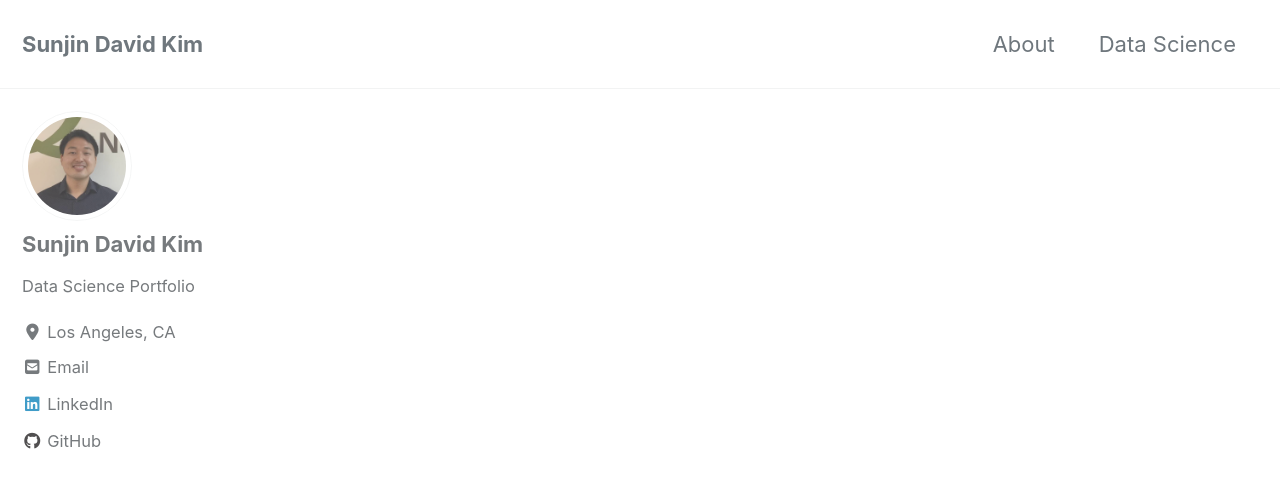
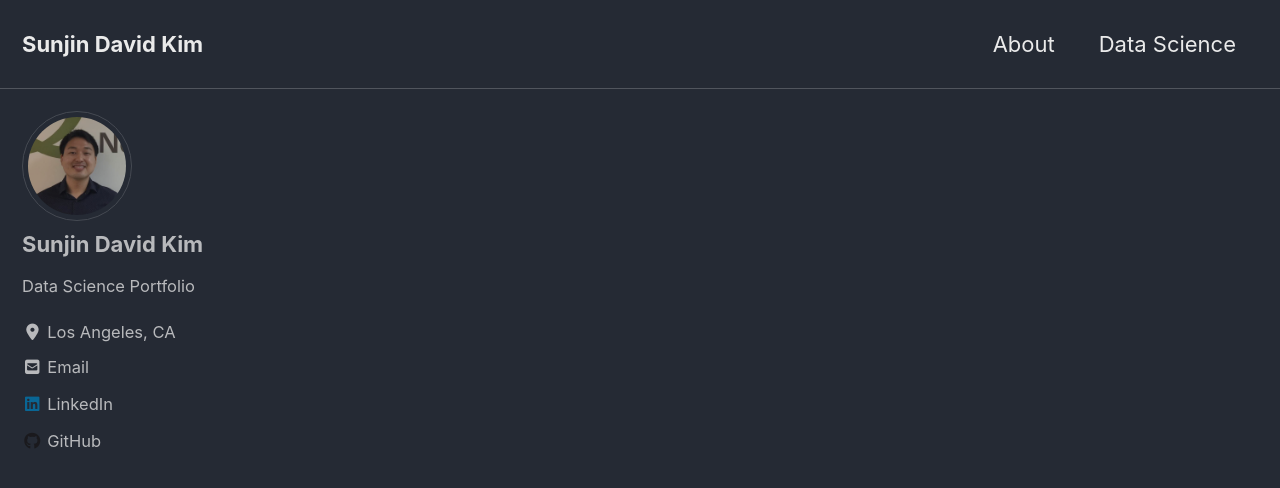
Before and after one commit to davidsjk/davidsjk.github.io, a Jekyll site: the page built from index.html, in a window 1280 px wide and 900 px high. Shown: the top 488 px of the window. Built offline with Jekyll 4.4.1, drawn with Linux system fonts in a browser that asks for light colours; cached includes are drawn as plain includes; nearby versions of some CDN libraries; the list of posts is cut into pages by our own code.

Commit message:
Update _config.yml

```diff
--- a/_config.yml
+++ b/_config.yml
@@ -12,7 +12,7 @@
 
 # theme                  : "minimal-mistakes-jekyll"
 # remote_theme           : "mmistakes/minimal-mistakes"
-minimal_mistakes_skin    : "default" # "air", "aqua", "contrast", "dark", "dirt", "neon", "mint", "plum", "sunrise"
+minimal_mistakes_skin    : "dark" # "air", "aqua", "contrast", "dark", "dirt", "neon", "mint", "plum", "sunrise"
 
 # Site Settings
 locale                   : "en-US"
@@ -21,7 +21,7 @@ title_separator          : "-"
 subtitle                 : # site tagline that appears below site title in masthead
 name                     : "Sunjin David Kim"
 description              : "Data Science Portfolio"
-url                      : # the base hostname & protocol for your site e.g. "https://mmistakes.github.io"
+url                      : "https://davidsjk.github.io" # the base hostname & protocol for your site e.g. "https://mmistakes.github.io"
 baseurl                  : # the subpath of your site, e.g. "/blog"
 repository               : # GitHub username/repo-name e.g. "mmistakes/minimal-mistakes"
 teaser                   : # path of fallback teaser image, e.g. "/assets/images/500x300.png"
```
